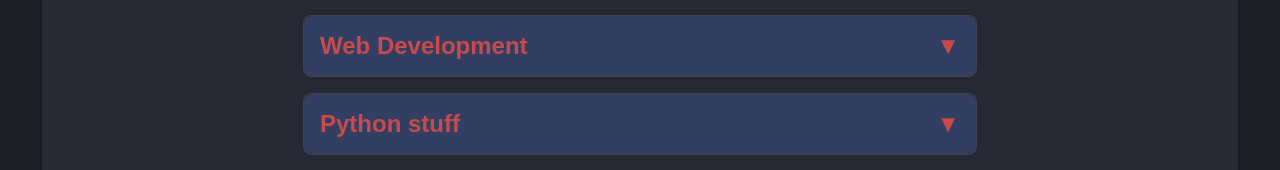
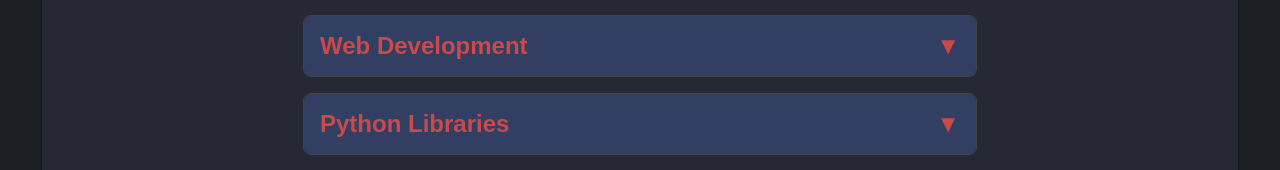
Before and after one commit to parsany/c, a Next.js app: page / in a window 1280 px wide. Shown: the part 2636-2806 px from the top of the page. Built offline with nearby package versions, Linux system fonts and the light colour scheme.

Commit message:
Update JSONJS.js

```diff
--- a/public/JSONJS.js
+++ b/public/JSONJS.js
@@ -83,7 +83,7 @@
     ],
   },
   {
-    category: "Python stuff",
+    category: "Python Libraries",
     items: [
       { name: "Pytorch", level: 60 },
       { name: "Numpy", level: 70 },
```
